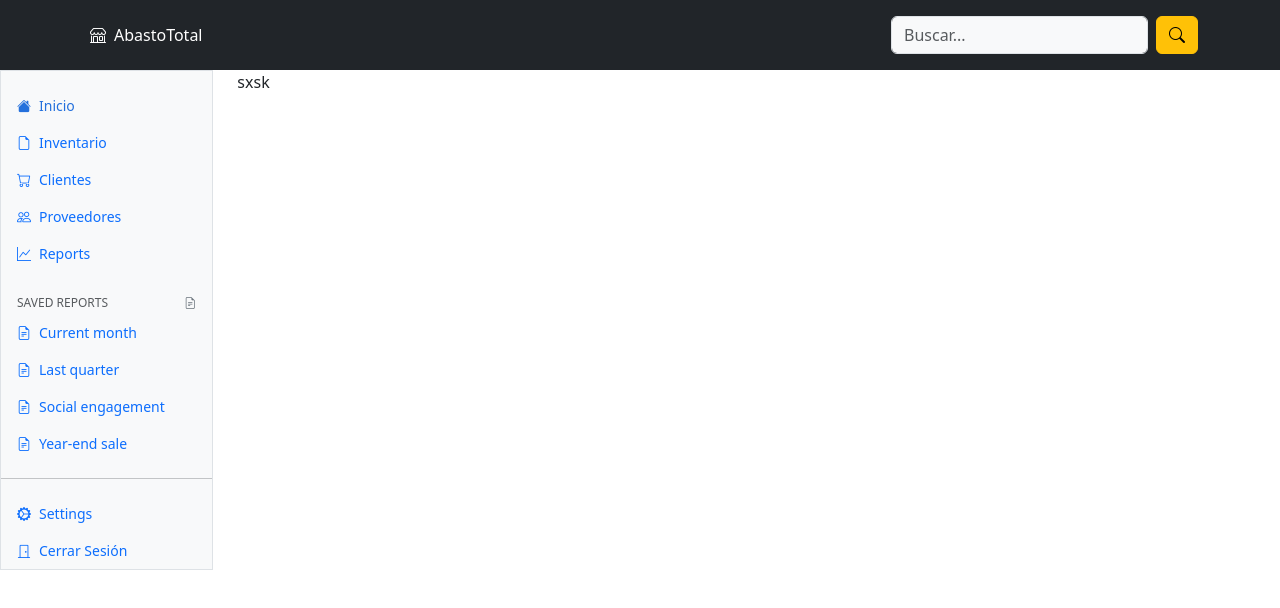
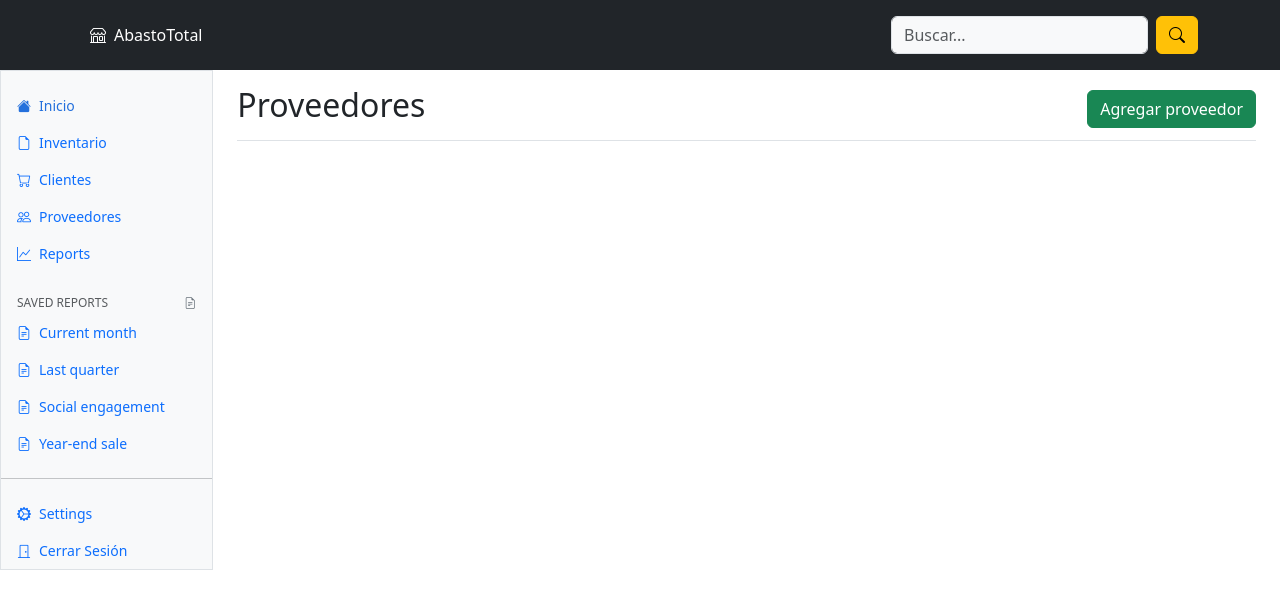
Before and after one commit to Erick-Hernandez-Ortega/AbastoTotal, an Angular app: page /suppliers in a window 1280 px wide. Shown: the top 608 px of the page. Built offline with nearby package versions, Linux system fonts and the light colour scheme.

Commit message:
Se pone los botones para agregar un nuevo proveedor

```diff
--- a/src/app/app.module.ts
+++ b/src/app/app.module.ts
@@ -18,6 +18,7 @@ import { InventoryComponent } from './components/inventory/inventory.component';
 import { InventoryTableComponent } from './components/inventory-table/inventory-table.component';
 import { InventoryButtonsComponent } from './components/inventory/inventory-buttons/inventory-buttons.component';
 import { SuppliersComponent } from './components/suppliers/suppliers.component';
+import { SuppliersButtonsComponent } from './components/suppliers/suppliers-buttons/suppliers-buttons.component';
 
 @NgModule({
   declarations: [
@@ -35,7 +36,8 @@ import { SuppliersComponent } from './components/suppliers/suppliers.component';
     InventoryComponent,
     InventoryTableComponent,
     InventoryButtonsComponent,
-    SuppliersComponent
+    SuppliersComponent,
+    SuppliersButtonsComponent
   ],
   imports: [
     BrowserModule,
--- /dev/null
+++ b/src/app/components/suppliers/suppliers-buttons/suppliers-buttons.component.html
@@ -0,0 +1,20 @@
+<button class="btn btn-success" type="button" data-bs-toggle="modal" data-bs-target="#m-a-suppliers">Agregar proveedor</button>
+
+<!-- Modal add suppliers -->
+<div class="modal fade" id="m-a-suppliers" tabindex="-1" aria-hidden="true">
+  <div class="modal-dialog">
+    <div class="modal-content">
+      <div class="modal-header">
+        <h1 class="modal-title fs-5" id="exampleModalLabel">Modal title</h1>
+        <button type="button" class="btn-close" data-bs-dismiss="modal" aria-label="Close"></button>
+      </div>
+      <div class="modal-body">
+        ...
+      </div>
+      <div class="modal-footer">
+        <button type="button" class="btn btn-secondary" data-bs-dismiss="modal">Close</button>
+        <button type="button" class="btn btn-primary">Save changes</button>
+      </div>
+    </div>
+  </div>
+</div>
--- /dev/null
+++ b/src/app/components/suppliers/suppliers-buttons/suppliers-buttons.component.ts
@@ -0,0 +1,14 @@
+import { Component, OnInit } from '@angular/core';
+
+@Component({
+  selector: 'app-suppliers-buttons',
+  templateUrl: './suppliers-buttons.component.html'
+})
+export class SuppliersButtonsComponent implements OnInit {
+
+  constructor() { }
+
+  ngOnInit() {
+  }
+
+}
--- a/src/app/components/suppliers/suppliers.component.html
+++ b/src/app/components/suppliers/suppliers.component.html
@@ -94,7 +94,11 @@
     </div>
 
     <main class="col-md-9 ms-sm-auto col-lg-10 px-md-4">
-      <p>sxsk</p>
+      <div
+        class="d-flex justify-content-between flex-wrap flex-md-nowrap align-items-center pt-3 pb-2 mb-3 border-bottom">
+        <h2>Proveedores</h2>
+        <app-suppliers-buttons></app-suppliers-buttons>
+      </div>
     </main>
   </div>
 </div>
```
